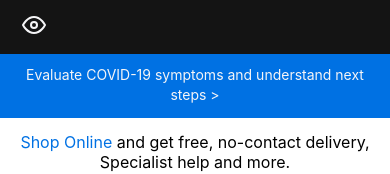
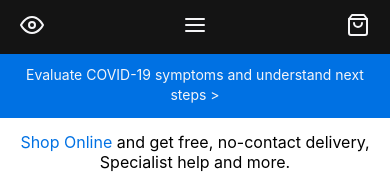
Before and after one commit to wesleymutwiri/100_days_of_code, a plain HTML site: page 002:appleclone/index.html in a window 390 px wide. Shown: the top 174 px of the page. Drawn offline with Linux system fonts and the light colour scheme.

Commit message:
added live site and tried a few changes to the navbar

```diff
--- a/002:appleclone/css/style.css
+++ b/002:appleclone/css/style.css
@@ -229,6 +229,10 @@ footer {
 }
 
 @media screen and (max-width: 1100px) {
+  nav {
+    min-width: 0;
+  }
+
   .items {
     display: flex;
     flex-wrap: wrap;
```
Also changed, not shown: 002:appleclone/index.html (+5 -1 lines), 1 other file.
